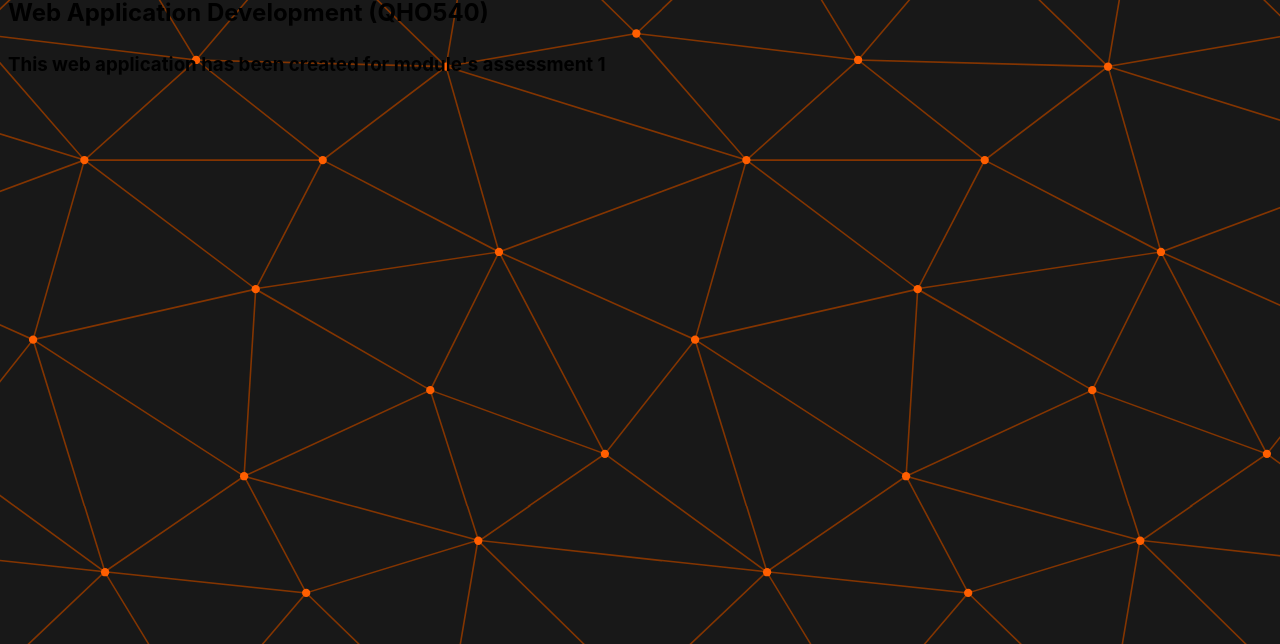
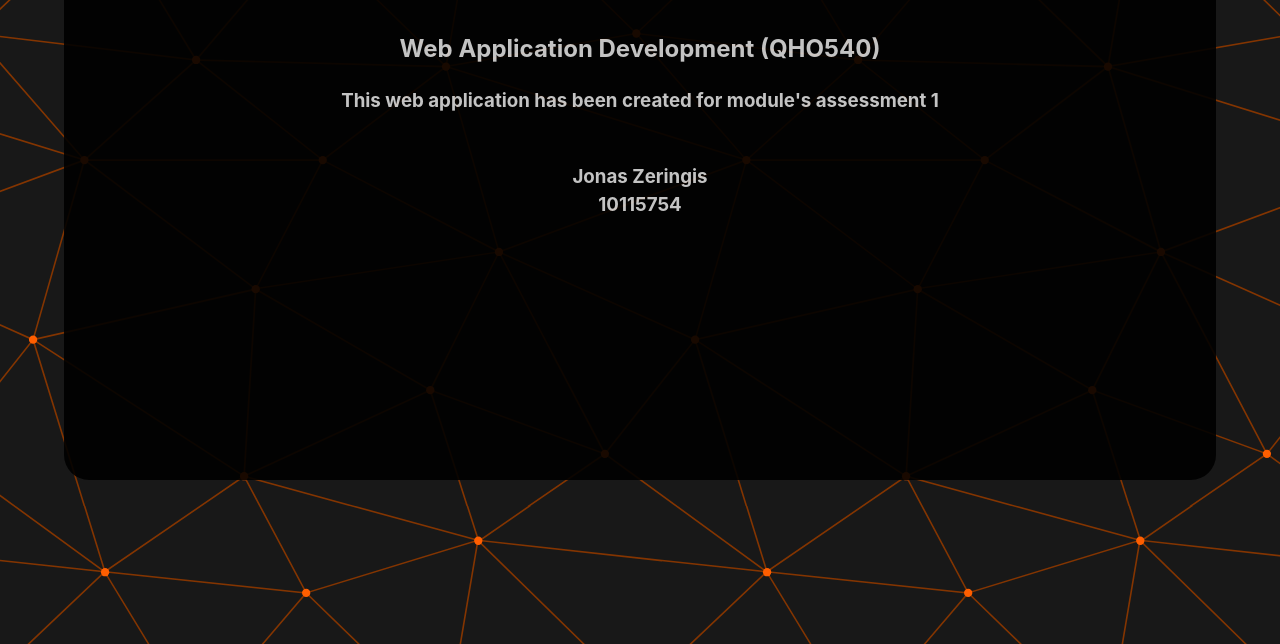
Before and after one commit to jonaszer/PointsOfInterestApplication, a website: page views/index.html in a window 1280 px wide. Shown: the part 156-800 px from the top of the page. Drawn offline with Linux system fonts and the light colour scheme.

Commit message:
added index title info

```diff
--- a/public/componentStyles.css
+++ b/public/componentStyles.css
@@ -287,3 +287,25 @@ label {
 #loginFormTitle {
     margin: 0;
 }
+
+/* Dashboard */
+
+.dashboard {
+    position: absolute;
+    display: flex;
+    align-items: center;
+    flex-direction: column;
+    left: 50%;
+    transform: translateX(-50%);
+    margin-top: 1rem;
+    border-radius: 25px;
+    width: 90%;
+    height: 70%;
+    background-color: black;
+    opacity: .9;
+}
+
+.dashboard h1, h2, h3 {
+    color: rgb(214, 214, 214);
+    display: flex;
+}
--- a/views/index.html
+++ b/views/index.html
@@ -25,6 +25,10 @@
       <h1>Welcome to Points of Interest Application</h1>
       <h2>Web Application Development (QHO540)</h2>
       <h3>This web application has been created for module's assessment 1</h3>
+      <br />
+      <br />
+      <h3>Jonas Zeringis</h3>
+      <h3>10115754</h3>
     </div>
     <div id="loginBlock">
       <div id="loginWrapper">
```
